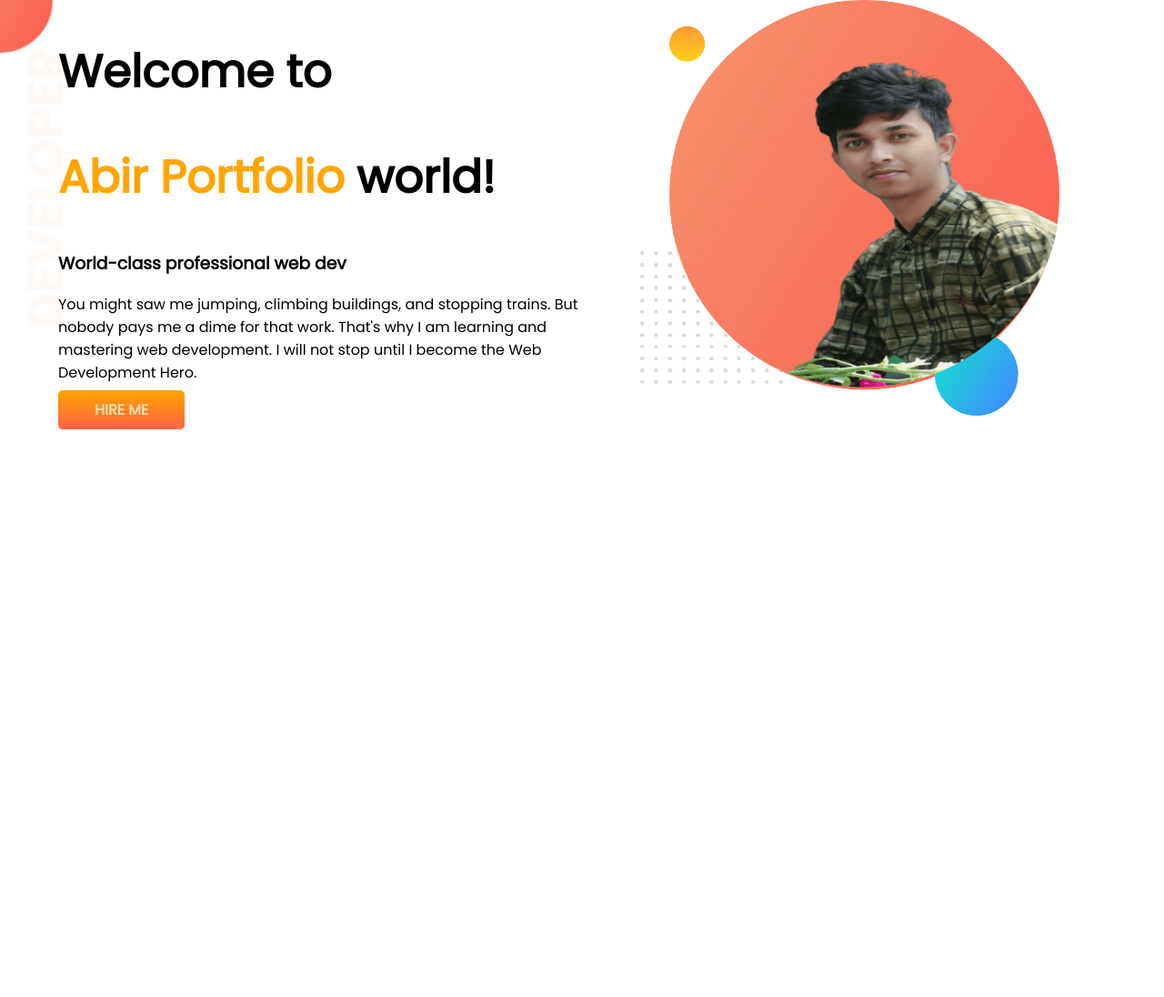
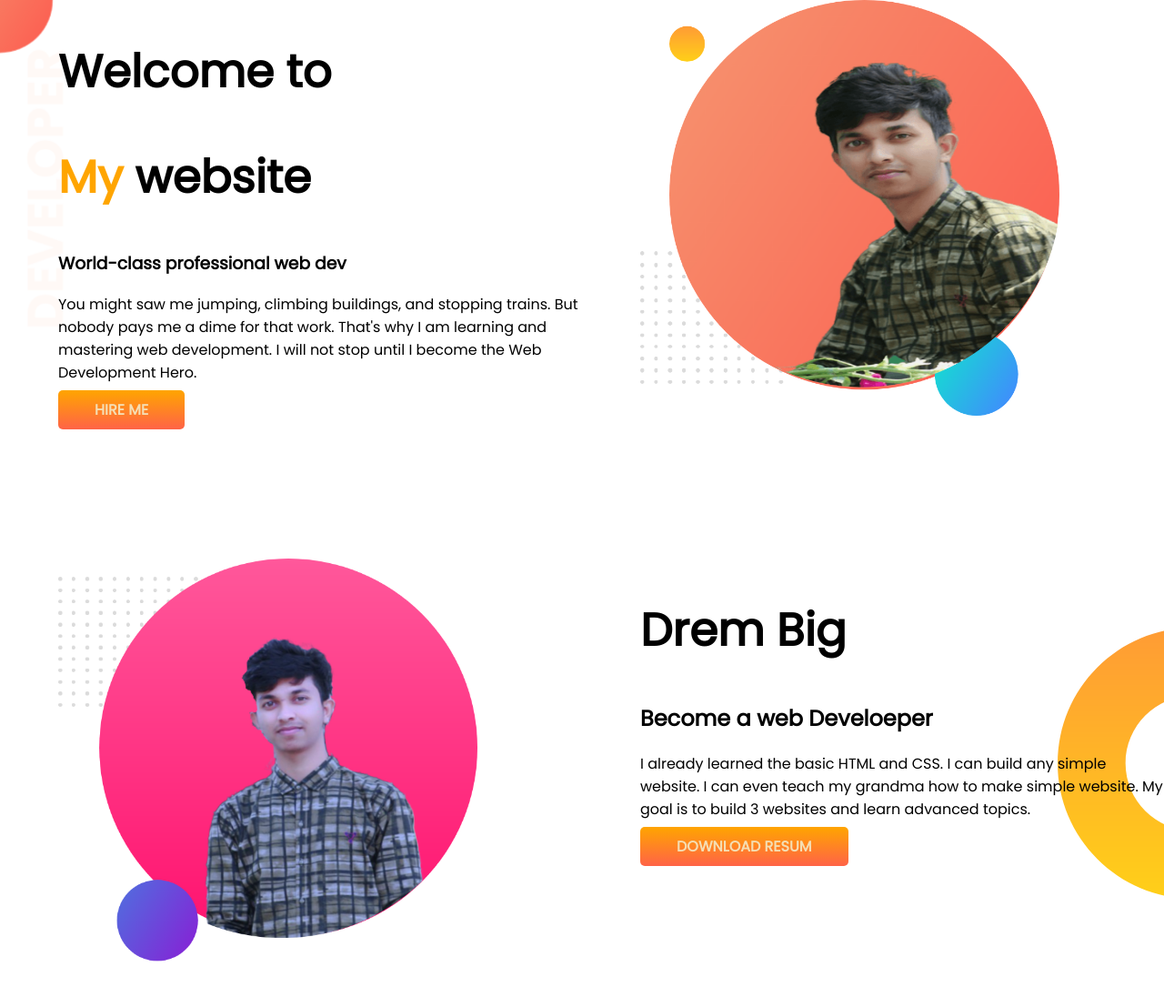
Before and after one commit to abir125/my-portfolio, a plain HTML site: page index.html in a window 1280 px wide. Shown: the whole page at 91% size. Before the commit the page ends 800 px from the top, so only its background shows below. Drawn offline with Linux system fonts and the light colour scheme.

Commit message:
dream added

```diff
--- a/index.html
+++ b/index.html
@@ -16,7 +16,7 @@
     <section class="top-banner">
         <div class="half-width">
             <h1>Welcome to</h1>
-            <h1><span class="orange-color">Abir Portfolio</span> world!</h1>
+            <h1><span class="orange-color">My</span> website</h1>
             <h3>World-class professional web dev</h3>
             <p>You might saw me jumping, climbing buildings, and stopping trains. But nobody pays me a dime for that
                 work.
@@ -30,6 +30,19 @@
             <img src="images/abir1.png" alt="">
         </div>
     </section>
+    <section class="dream-big">
+        <div class="half-width">
+            <img src="images/abir2.png" alt="">
+        </div>
+        <div class="half-width">
+            <h1>Drem Big</h1>
+            <h2>Become a web Develoeper</h2>
+            <p>I already learned the basic HTML and CSS. I can build any simple website. I can even teach my grandma how
+                to make simple website. My goal is to build 3 websites and learn advanced topics.</p>
+            <a class="link-button" target="blank" href="DOWNLOAD RESUM">DOWNLOAD RESUM</a>
+        </div>
+
+    </section>
 </body>
 
 </html>
--- a/style.css
+++ b/style.css
@@ -10,6 +10,7 @@ h1{
 }
 section{
     display: flex;
+    margin-bottom: 150px;
 }
 .half-width{
     width: 50%;
@@ -30,3 +31,8 @@ section{
     background-image: url(images/top-banner.png);
     background-repeat: no-repeat;
 }
+.dream-big{
+    background-image: url(images/dream-bg.png);
+    background-repeat: no-repeat;
+    background-position: right;
+}
```
